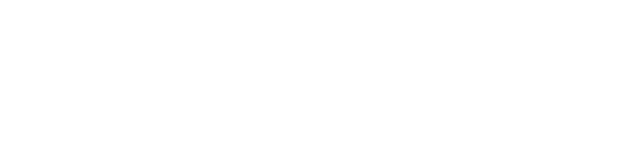
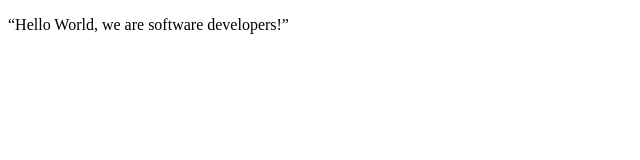
Before and after one commit to AyoMoses1/Microverse-Project, a plain HTML site: page index.html in a window 1280 px wide. Shown: the whole page, without its empty margins (0-640 px from the left). Drawn offline with Linux system fonts and the light colour scheme.

Commit message:
Added Hello World

```diff
--- a/index.html
+++ b/index.html
@@ -7,20 +7,8 @@
   </head>
 
   <body>
+    <p>“Hello World, we are software developers!”</p>
     <script src="https://cdn.freecodecamp.org/testable-projects-fcc/v1/bundle.js"></script>
-
-    <!--
-
-    Hello Camper!
-
-    For now, the test suite only works in Chrome!
-    Please read the README below in the JS Editor before beginning.
-    Feel free to delete this message once you have read it.
-    Good luck and Happy Coding!
-
-    - The freeCodeCamp Team
-
-    -->
     <script  src="js/index.js"></script>
   </body>
 </html>
```
